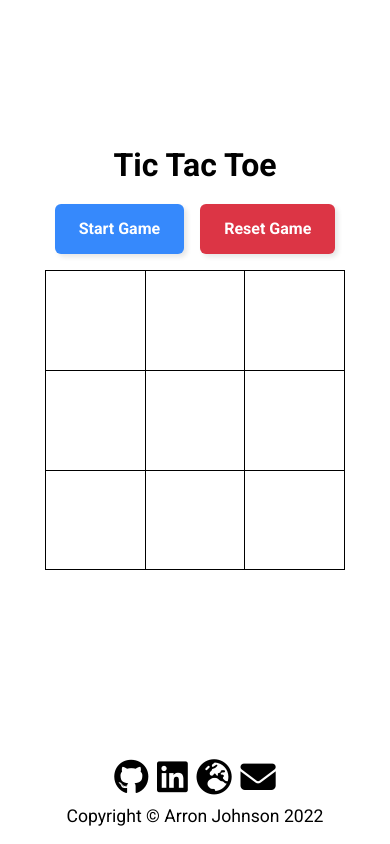
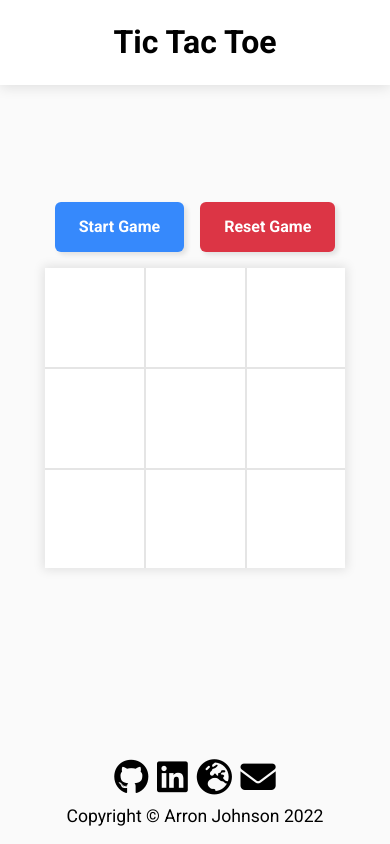
Before and after one commit to arronjohnson/tic-tac-toe, a plain HTML site: page index.html in a window 390 px wide. Drawn offline with Linux system fonts and the light colour scheme.

Commit message:
Update page style and layout

```diff
--- a/css/styles.css
+++ b/css/styles.css
@@ -2,7 +2,7 @@
 
 :root {
   --accent: #3689fc;
-  --grid-borders: 1px solid #000;
+  --grid-borders: 2px solid rgba(0, 0, 0, 0.1);
 }
 
 html {
@@ -17,11 +17,11 @@ html {
 }
 
 body {
-  align-items: center;
+  background-color: #fafafa;
   display: flex;
   flex-direction: column;
   font-family: "Roboto", sans-serif;
-  justify-content: center;
+  justify-content: space-between;
   min-height: 100%;
 }
 
@@ -84,17 +84,20 @@ button.confirm {
 }
 
 .header {
-  text-align: center;
+  background-color: #fff;
+  box-shadow: 0 3px 12px rgba(0, 0, 0, 0.1);
+  padding: 32px;
 }
 
 .header h1 {
-  margin: 0 0 32px;
+  margin: 0;
 }
 
 main {
+  align-items: center;
   display: grid;
   gap: 32px;
-  grid-template-columns: repeat(3, 1fr);
+  grid-template-columns: 1fr auto 1fr;
 }
 
 .controls,
@@ -154,8 +157,8 @@ button.reset:active {
 }
 
 .grid-container {
-  border-bottom: var(--grid-borders);
-  border-left: var(--grid-borders);
+  background-color: #fff;
+  box-shadow: 0 0 10px 2px rgba(0, 0, 0, 0.1);
   display: flex;
   flex-direction: column;
   height: 500px;
@@ -168,8 +171,6 @@ button.reset:active {
 }
 
 .grid-cell {
-  border-right: var(--grid-borders);
-  border-top: var(--grid-borders);
   display: grid;
   height: 100%;
   place-content: center;
@@ -177,8 +178,17 @@ button.reset:active {
   width: 100%;
 }
 
+.grid-row:not(:last-child) {
+  border-bottom: var(--grid-borders);
+}
+
+.grid-cell:not(:first-child) {
+  border-left: var(--grid-borders);
+}
+
 .status {
   font-size: 2rem;
+  height: 2rem;
   place-content: center left;
 }
 
@@ -198,10 +208,6 @@ button.reset:active {
 }
 
 @media (max-width: 1100px) {
-  .header {
-    margin-top: auto;
-  }
-
   .controls,
   .status {
     display: flex;
@@ -210,19 +216,7 @@ button.reset:active {
 
   main {
     grid-template-columns: unset;
-  }
-
-  .grid-container {
-    height: 400px;
-    width: 400px;
-  }
-
-  .status {
-    height: 2rem;
-  }
-
-  .footer {
-    margin-top: auto;
+    place-content: center;
   }
 }
 
@@ -231,8 +225,9 @@ button.reset:active {
     padding: 20px;
   }
 
-  .header h1 {
-    margin-bottom: 20px;
+  .header {
+    padding: 24px;
+    text-align: center;
   }
 
   main {
@@ -244,6 +239,10 @@ button.reset:active {
     width: 300px;
   }
 
+  .grid-cell {
+    font-size: 2.8rem;
+  }
+
   .status {
     font-size: 1.5rem;
     height: 1.5rem;
```
